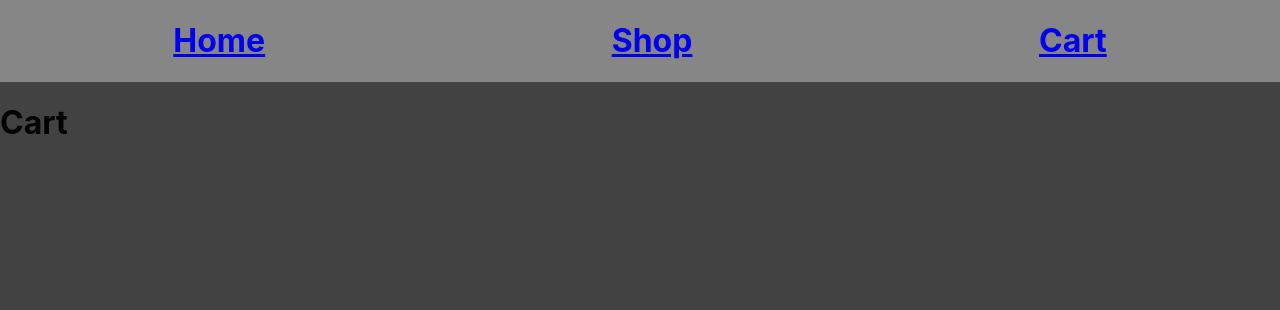
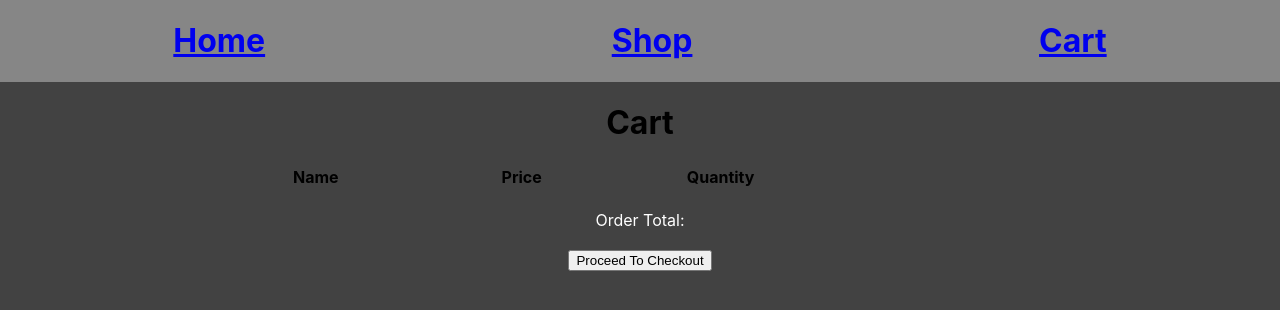
Before and after one commit to austinp252/shopping-cart, a React (Create React App) app: page /Cart in a window 1280 px wide. Shown: the top 310 px of the page. Built offline with nearby package versions, Linux system fonts and the light colour scheme.

Commit message:
changed styling

```diff
--- /dev/null
+++ b/src/components/Cart/Cart.css
@@ -0,0 +1,24 @@
+.cart {
+    display: flex;
+    flex-direction: column;
+    align-items: center;
+}
+
+.cart table {
+    width: 700px;
+}
+
+.cart tr {
+    text-align: left;
+}
+
+.cart tr td{
+    padding: 25px;
+    color: #fff;
+    width: 700px;
+}
+
+.total {
+    color: #fff;
+    margin: 20px;
+}
--- a/src/components/Cart/Cart.js
+++ b/src/components/Cart/Cart.js
@@ -1,23 +1,33 @@
-import React from 'react'
+import React, { useState } from 'react'
+import './Cart.css';
 
 function Cart(props) {
     const { cart, removeFromCart } = props;
+
     return (
-        <div>
+        <div className='cart'>
             <h1>Cart</h1>
+            <table>
+                <tr>
+                    <th>Name</th>
+                    <th>Price</th>
+                    <th>Quantity</th>
+                </tr>
                 {
                     cart.map((item) => {
                         return (
-                        <div>
-                            <hr />
-                            {item.name}
-                            {item.quantity}
-                            {item.cost}
+                            <tr className='cart-item'>
+                                <td>{item.name}</td>
+                                <td>{item.cost}</td>
+                                <td>{item.quantity}</td>
                                 <button onClick={() => removeFromCart(item.id)}>Remove Item</button>
-                        </div>
+                            </tr>
                         )
                     })
                 }
+            </table>
+            <div className="total">Order Total:</div>
+            <button>Proceed To Checkout</button>
         </div>
     )
 }
--- a/src/components/ItemView/ItemView.css
+++ b/src/components/ItemView/ItemView.css
@@ -1,8 +1,31 @@
 .item-view {
+    display: flex;
+    flex-direction: column;
+    align-items: center;
     margin: 0px;
 }
 
-.item-view img {
+.item-view .content {
+    display: flex;
+    width: 70%;
+}
+
+.item-view .content p {
+    color: #fff;
+    margin: 20px 50px;
+    width: 70%;
+}
+
+.item-view .content form .quantity {
+    margin-top: 20px ;
+    display: flex;
+}
+
+.item-view .content form .quantity input{
+    width: 20px;
+}
+
+.item-view .content img {
     width: 200px;
     height: 200px;
 }
--- a/src/components/ItemView/ItemView.js
+++ b/src/components/ItemView/ItemView.js
@@ -14,11 +14,13 @@ function ItemView(props) {
             <div className="content">
                 <img src={item.img} alt="" />
                 <p>{item.desc}</p>
-                <form onSubmit={(e) => appendCart(e, {
-                    name: item.name,
-                    quantity: quantity,
-                    cost: quantity * item.price
-                })}>
+                <form onSubmit={(e) => {
+                    appendCart(e, {
+                        name: item.name,
+                        quantity: quantity,
+                        cost: quantity * item.price
+                    })
+                }}>
                     <div className="quantity">
                         <button onClick={
                             (e) => {
```
Lines whose indentation alone changed are shown as unchanged.
